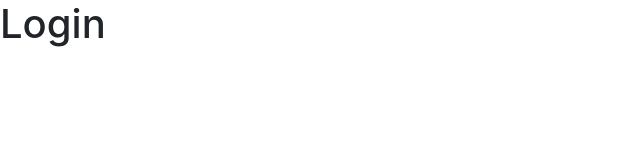
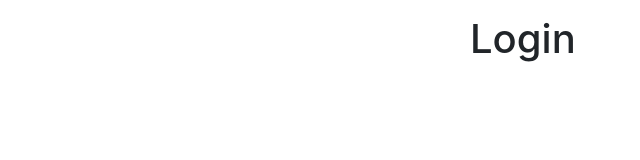
Before and after one commit to uprm-inso-4115-2019-2020-S2/semester-project-inso4115-group-7, a plain HTML site: page index.html in a window 1280 px wide. Shown: the whole page, without its empty margins (0-640 px from the left). Drawn offline with nearby package versions, Linux system fonts and the light colour scheme.

Commit message:
Changes to Loginform

```diff
--- a/style.css
+++ b/style.css
@@ -9,3 +9,9 @@ body{
   height: 100vh;
   width: 100%;
 }
+.login-form{
+  max-width: 100%;
+  width: 370px;
+  padding: 15px;
+  margin: auto;
+}
```
